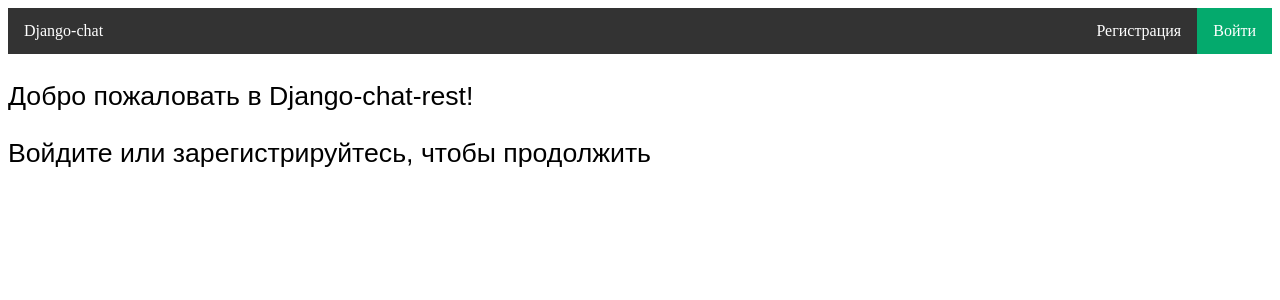
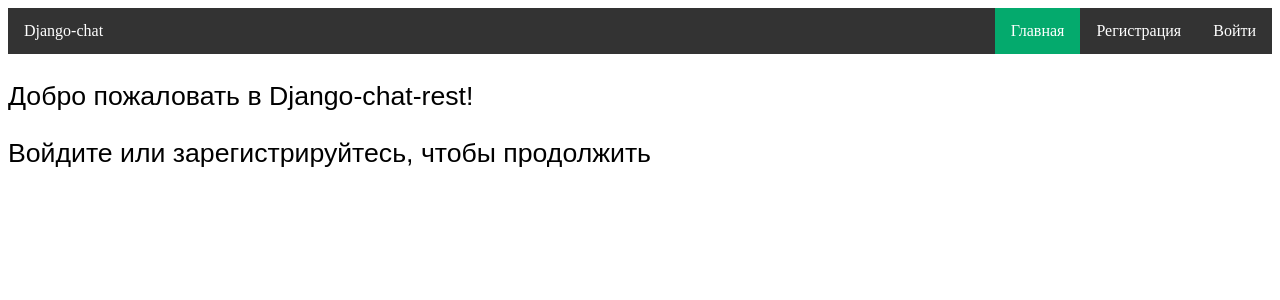
Before and after one commit to basergee/django-chat-rest, a Django app: page / in a window 1280 px wide. Shown: the top 300 px of the page. Run offline with Django 4.2, Linux system fonts and the light colour scheme.

Commit message:
Откорректировал и добавил ссылки для перехода между страницами

```diff
--- a/chatrest/templates/chat/index.html
+++ b/chatrest/templates/chat/index.html
@@ -3,6 +3,18 @@
 {% block title %}
 Chat Rooms
 {% endblock %}
+
+{% block header_nav %}
+    {% if user.is_authenticated %}
+        <li><a href="{% url 'logout' %}">Выйти</a></li>
+        <li><a href="/profile/{{ user.pk }}">Профиль</a></li>
+        <li><a class="active" href="/chat/">Чаты</a></li>
+    {% else %}
+        <li><a href="{% url 'login' %}">Войти</a></li>
+        <li><a href="{% url 'signup' %}">Регистрация</a></li>
+        <li><a class="active" href="{% url 'index' %}">Главная</a></li>
+    {% endif %}
+{% endblock header_nav %}
 
 {% block content %}
     {% if user.is_authenticated %}
--- a/chatrest/templates/default.html
+++ b/chatrest/templates/default.html
@@ -25,6 +25,7 @@
                     {% else %}
                         <li><a class="active" href="{% url 'login' %}">Войти</a></li>
                         <li><a href="{% url 'signup' %}">Регистрация</a></li>
+                        <li><a href="{% url 'index' %}">Главная</a></li>
                     {% endif %}
                 {% endblock header_nav %}
             </ul>
--- a/chatrest/templates/signup.html
+++ b/chatrest/templates/signup.html
@@ -6,12 +6,15 @@
 
 {% block header_nav %}
     {% if user.is_authenticated %}
+        <li><a href="{% url 'logout' %}">Выйти</a></li>
+        <li><a href="/profile/{{ user.pk }}">Профиль</a></li>
         <li><a class="active" href="/chat/">Чаты</a></li>
     {% else %}
         <li><a href="{% url 'login' %}">Войти</a></li>
         <li><a class="active" href="{% url 'signup' %}">Регистрация</a></li>
+        <li><a href="{% url 'index' %}">Главная</a></li>
     {% endif %}
-{% endblock %}
+{% endblock header_nav %}
 
 {% block content %}
 <h2> Войти в систему </h2>
```
